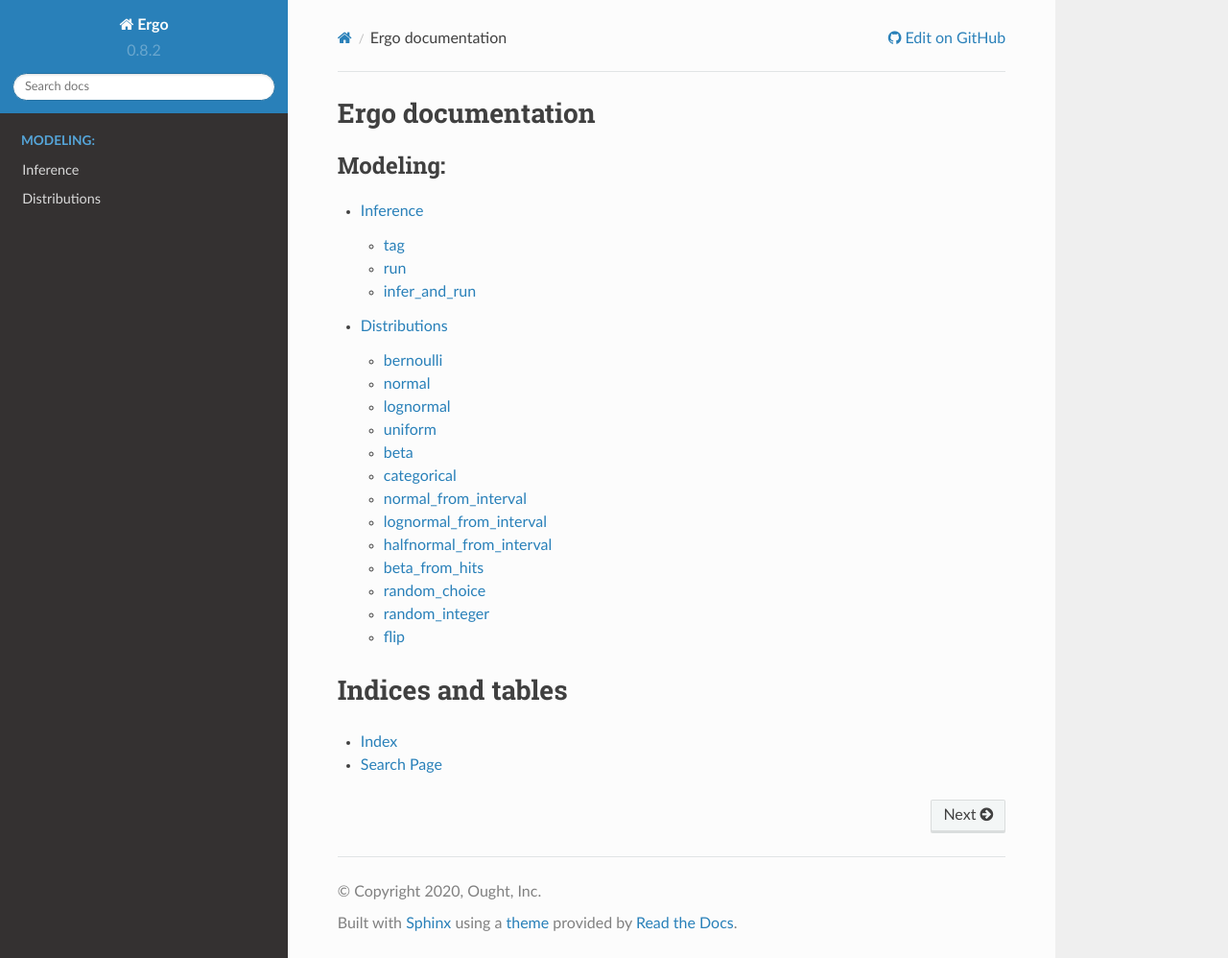
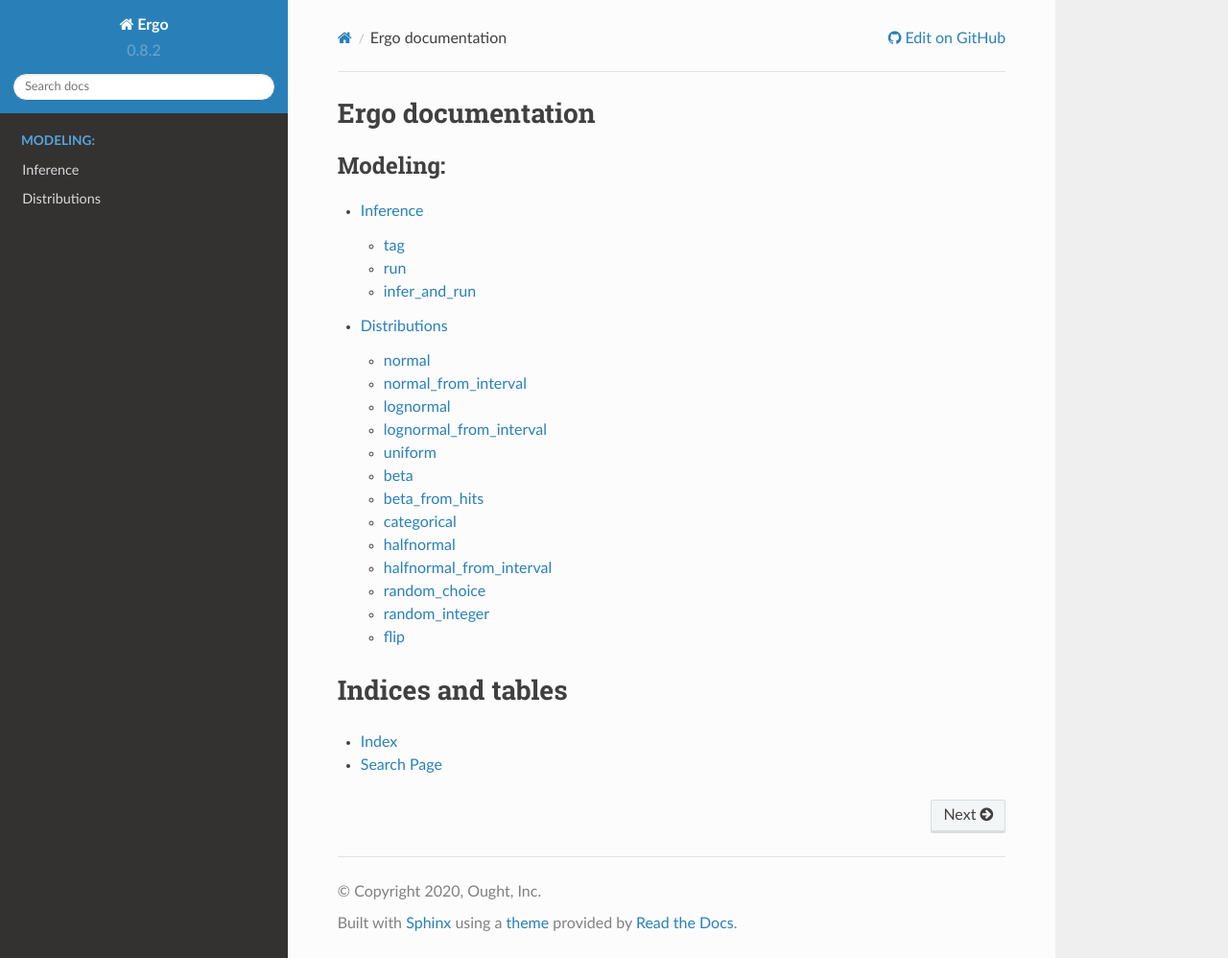
Before and after one commit to oughtinc/ergo, a Sphinx documentation site: the page built from docs/index.rst, in a window 1280 px wide and 998 px high. Shown: the whole window at 96% size. Built offline with Sphinx 7.4.7 and the Read the Docs theme 2.0.0, drawn with Linux system fonts in a browser that asks for light colours; some of the changed lines change nothing that is shown.

Commit message:
Reorder distributions in docs

```diff
--- a/docs/distributions.rst
+++ b/docs/distributions.rst
@@ -1,17 +1,21 @@
 Distributions
 =============
-
-bernoulli
----------
-.. autofunction:: ergo.ppl.bernoulli
 
 normal
 ------
 .. autofunction:: ergo.ppl.normal
 
+normal_from_interval
+--------------------
+.. autofunction:: ergo.ppl.normal_from_interval
+
 lognormal
 ---------
 .. autofunction:: ergo.ppl.lognormal
+
+lognormal_from_interval
+-----------------------
+.. autofunction:: ergo.ppl.lognormal_from_interval
 
 uniform
 -------
@@ -21,25 +25,21 @@
 ----
 .. autofunction:: ergo.ppl.beta
 
+beta_from_hits
+--------------
+.. autofunction:: ergo.ppl.beta
+
 categorical
 -----------
 .. autofunction:: ergo.ppl.categorical
 
-normal_from_interval
---------------------
-.. autofunction:: ergo.ppl.normal_from_interval
-
-lognormal_from_interval
------------------------
-.. autofunction:: ergo.ppl.lognormal_from_interval
+halfnormal
+------------------------
+.. autofunction:: ergo.ppl.halfnormal
 
 halfnormal_from_interval
 ------------------------
 .. autofunction:: ergo.ppl.halfnormal_from_interval
-
-beta_from_hits
---------------
-.. autofunction:: ergo.ppl.beta
 
 random_choice
 -------------
```
